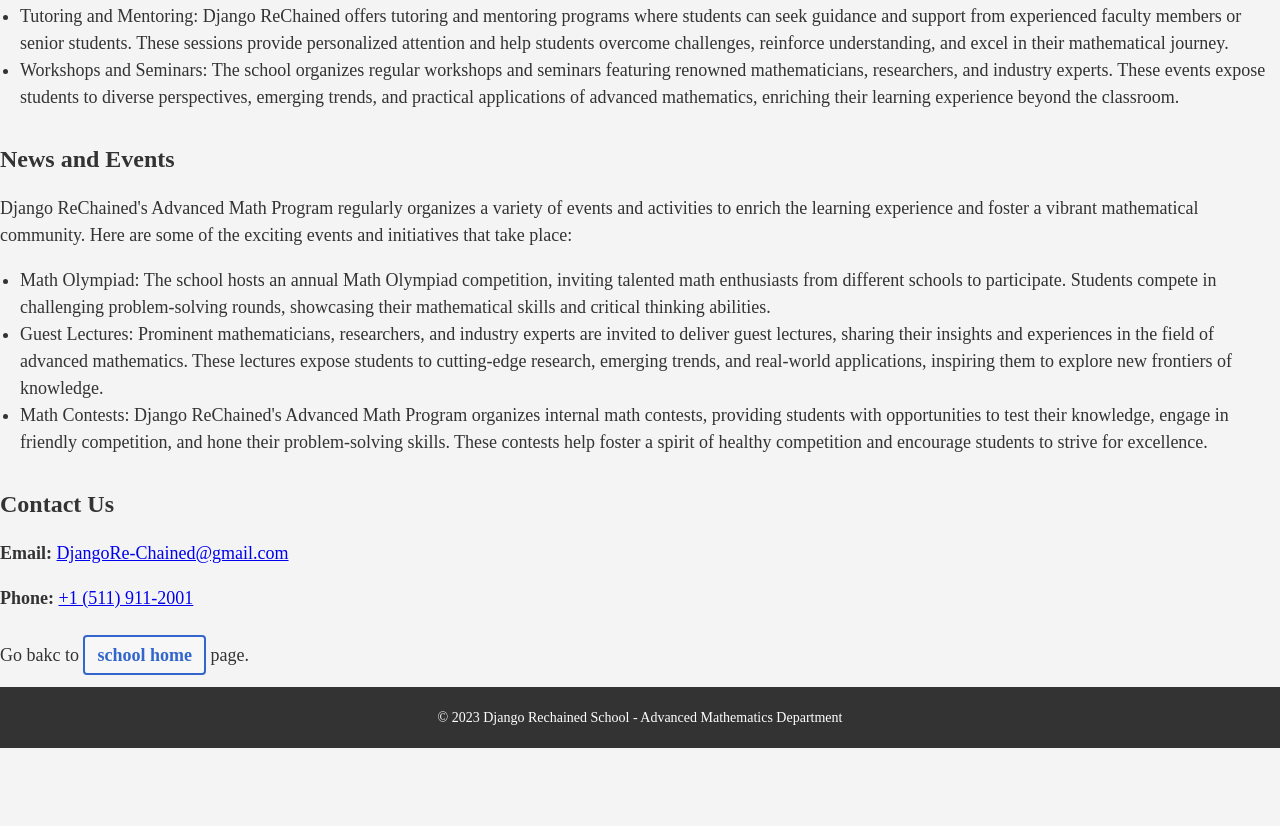
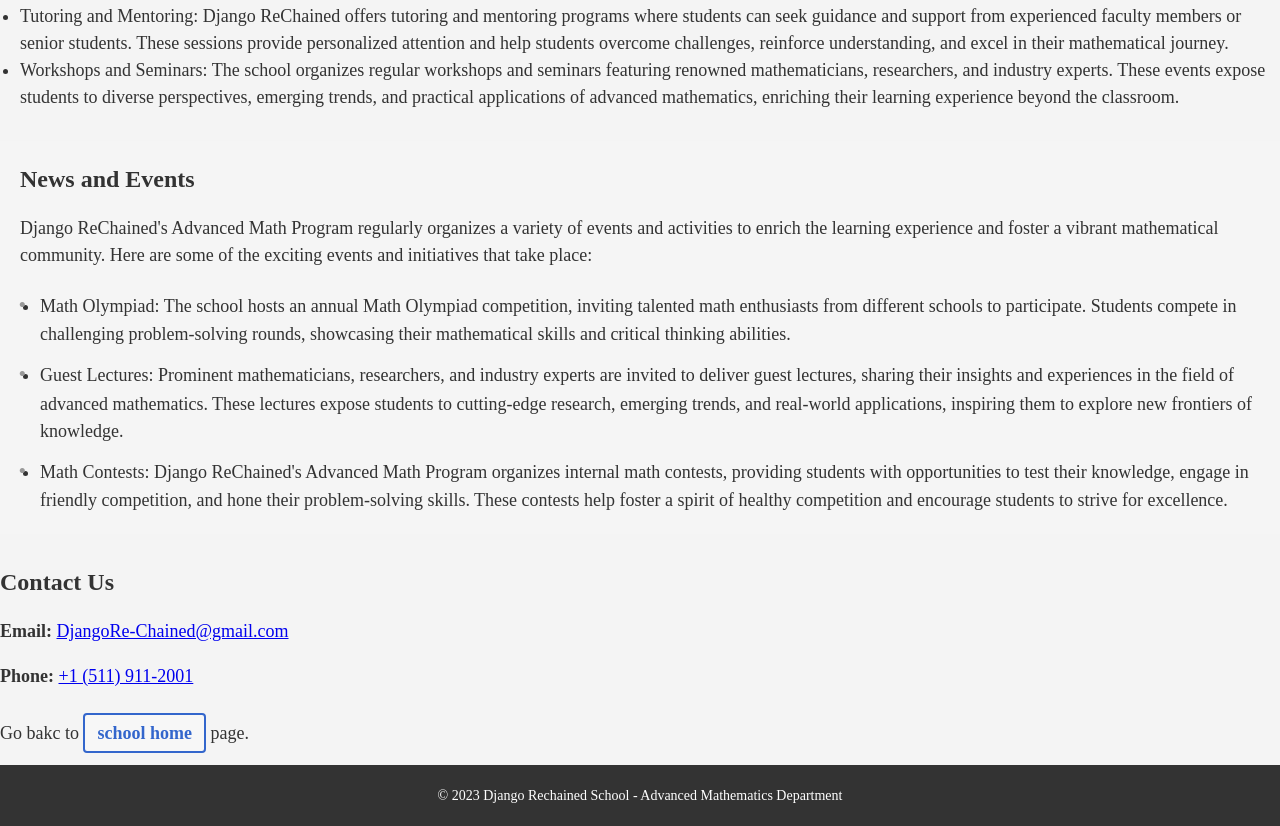
Before and after one commit to meischillyes/meischillyes.github.io, a plain HTML site: page page3.html in a window 1280 px wide. Shown: the part 1658-2484 px from the top of the page. Before the commit the page ends 2406 px from the top, so only its background shows below. Drawn offline with Linux system fonts and the light colour scheme.

Commit message:
Update page3.html

```diff
--- a/page3.html
+++ b/page3.html
@@ -7,6 +7,40 @@
   <link rel="stylesheet" href="style.css">
 </head>
 <style>
+#news {
+  background-color: #f5f5f5;
+  padding: 20px;
+}
+
+#news h2 {
+  color: #333;
+}
+
+#news ul {
+  list-style-type: disc;
+  padding-left: 20px;
+}
+
+#news li {
+  margin-bottom: 10px;
+}
+
+#news li:last-child {
+  margin-bottom: 0;
+}
+
+#news li::before {
+  content: "\2022";
+  color: #999;
+  font-size: 1.2em;
+  display: inline-block;
+  width: 1em;
+  margin-left: -1em;
+}
+
+#news p {
+  margin-bottom: 20px;
+}
 
 </style>
 <body>
```
